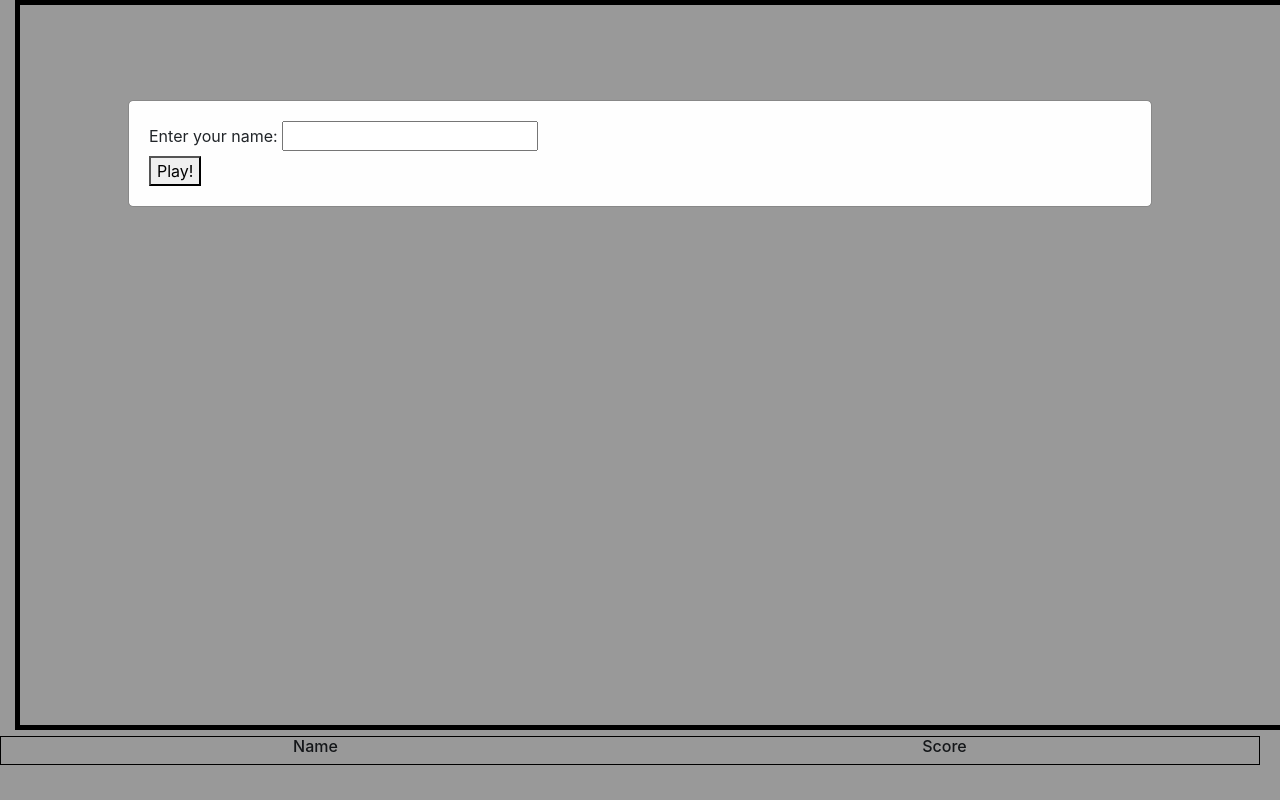
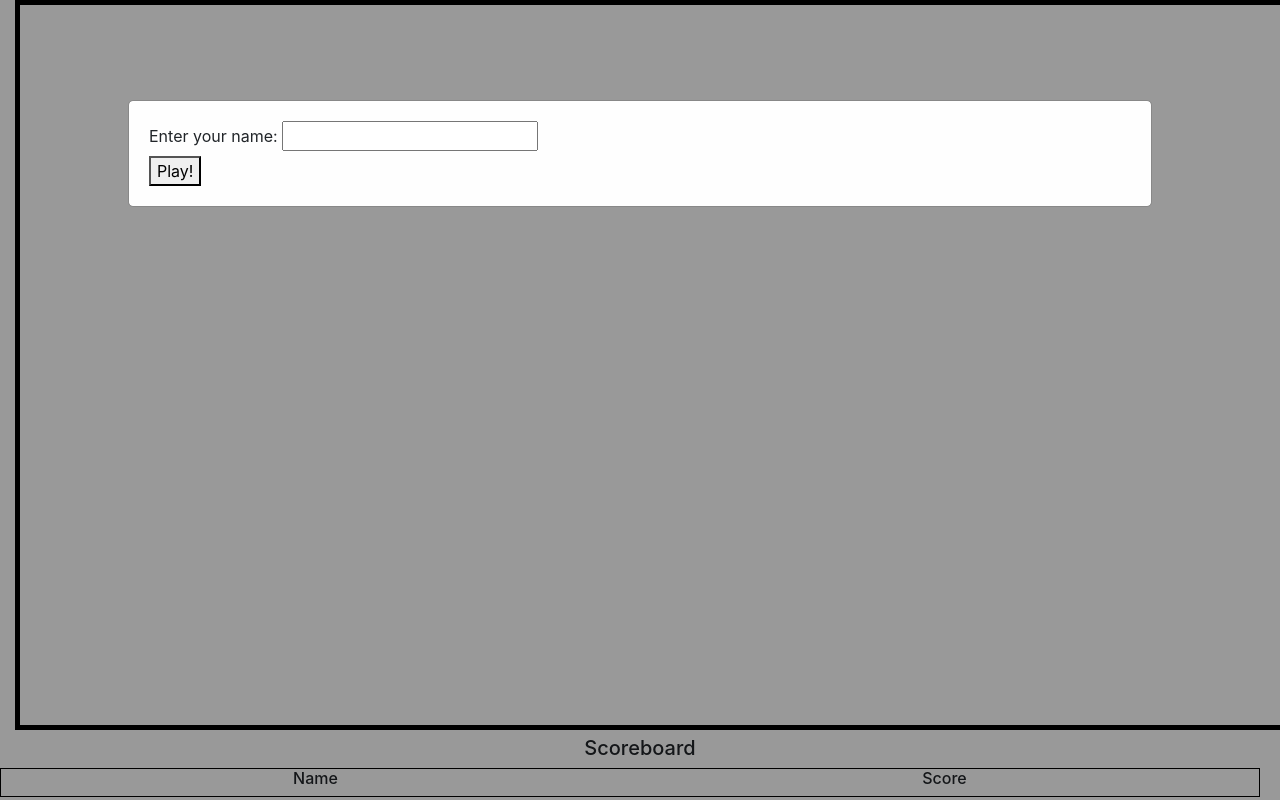
Before and after one commit to mccanndt/javascript-instruction, a website: page multiplayer-demo/index.html in a window 1280 px wide. Shown: the top 800 px of the page. Drawn offline with nearby package versions, Linux system fonts and the light colour scheme; no server answers.

Commit message:
Added the word Scoreboard

```diff
--- a/multiplayer-demo/index.html
+++ b/multiplayer-demo/index.html
@@ -36,6 +36,7 @@
                 <canvas id="canvas"></canvas>
             </div>
             <div class="col" id="scoreboard">
+                <h5>Scoreboard</h5>
                 <div class="row">
                     <div class="col"><h6>Name</h6></div>
                     <div class="col"><h6>Score</h6></div>
```
